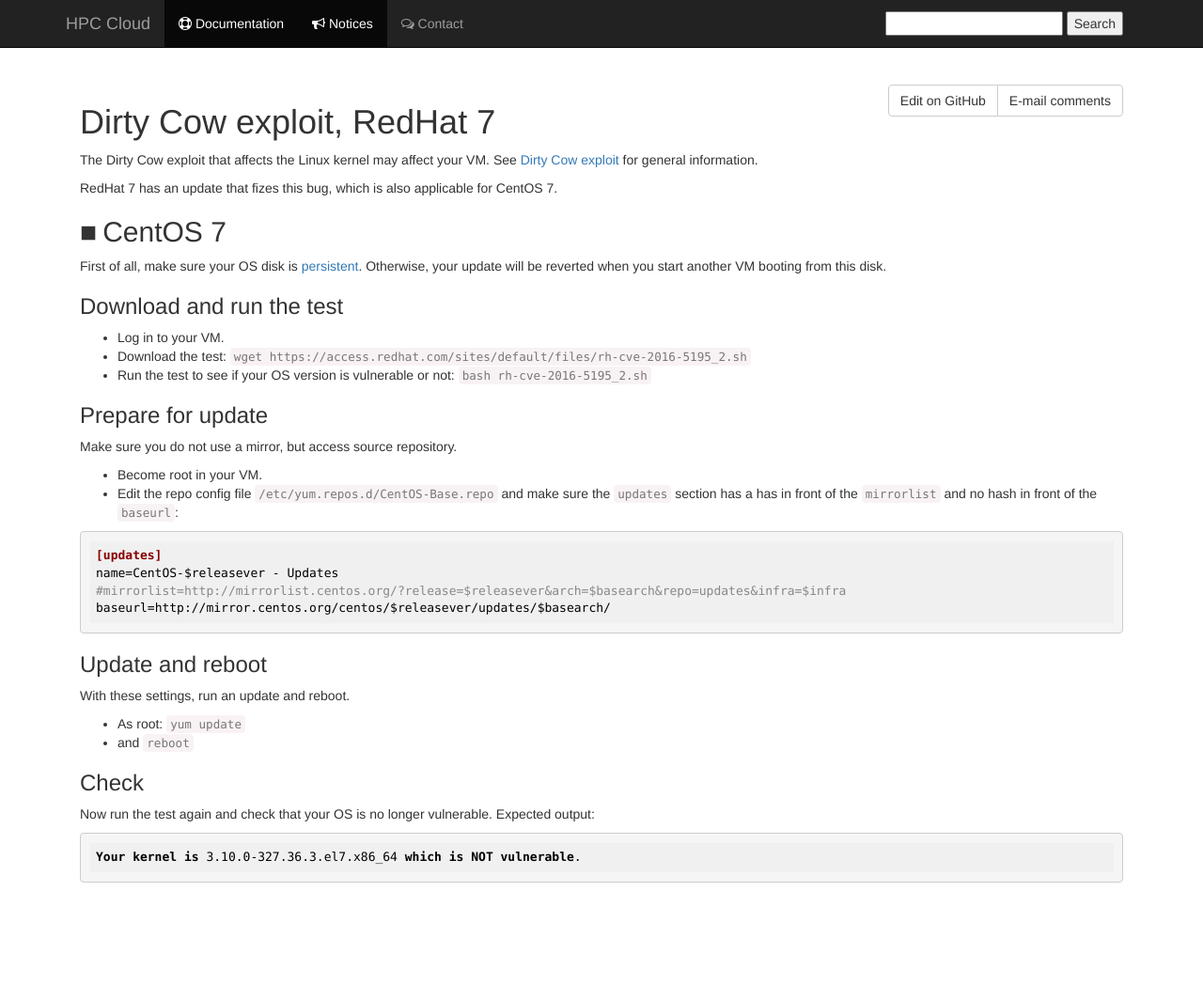
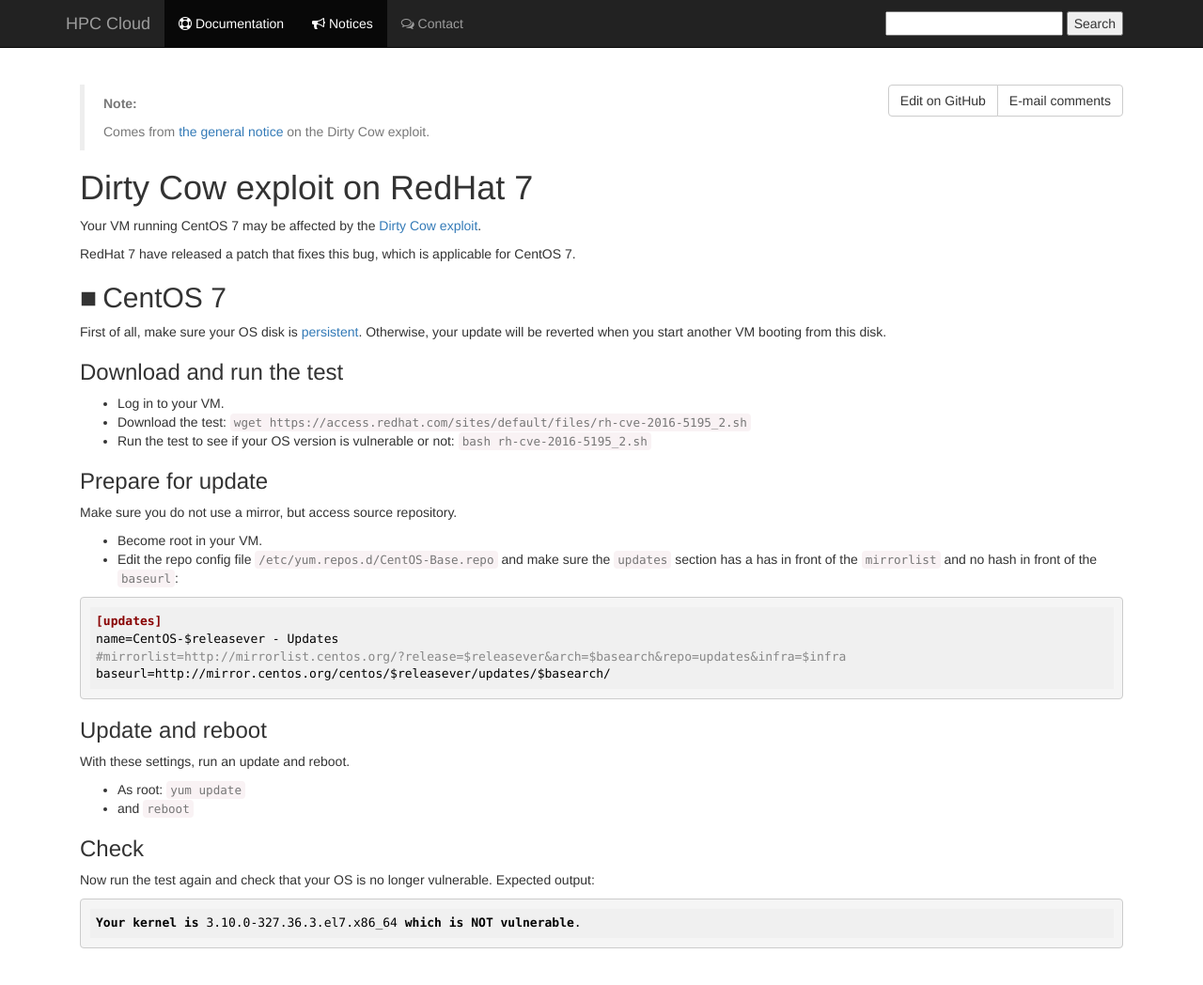
Before and after one commit to sara-nl/clouddocs, a Jekyll site: the page built from notices/dirtycow_RH7.markdown, in a window 1280 px wide and 1059 px high. Shown: the top 1048 px of the window at 94% size. Built offline with Jekyll 4.4.1, drawn with Linux system fonts in a browser that asks for light colours; nearby versions of some CDN libraries.

Commit message:
Links to general dirtycow page

```diff
--- a/notices/dirtycow_RH7.markdown
+++ b/notices/dirtycow_RH7.markdown
@@ -2,11 +2,15 @@
 layout: default
 ---
 
-# Dirty Cow exploit, RedHat 7
+> **Note:**
+>
+> Comes from [the general notice](dirtycow) on the Dirty Cow exploit.
 
-The Dirty Cow exploit that affects the Linux kernel may affect your VM. See [Dirty Cow exploit](dirtycow) for general information.
+# Dirty Cow exploit on RedHat 7
 
-RedHat 7 has an update that fizes this bug, which is also applicable for CentOS 7.
+Your VM running CentOS 7 may be affected by the [Dirty Cow exploit](dirtycow).
+
+RedHat 7 have released a patch that fixes this bug, which is applicable for CentOS 7.
 
 ## CentOS 7
 
```
